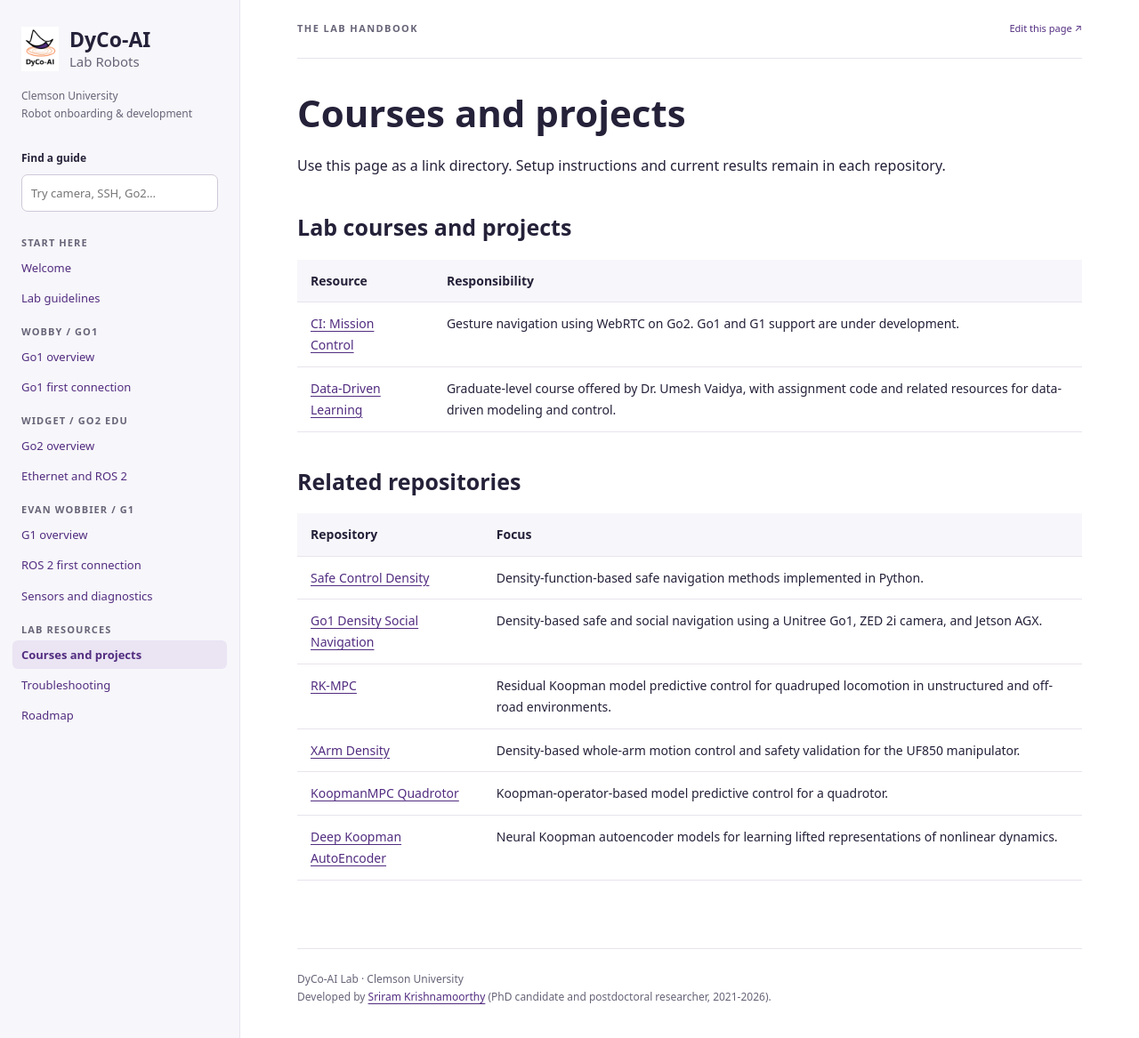
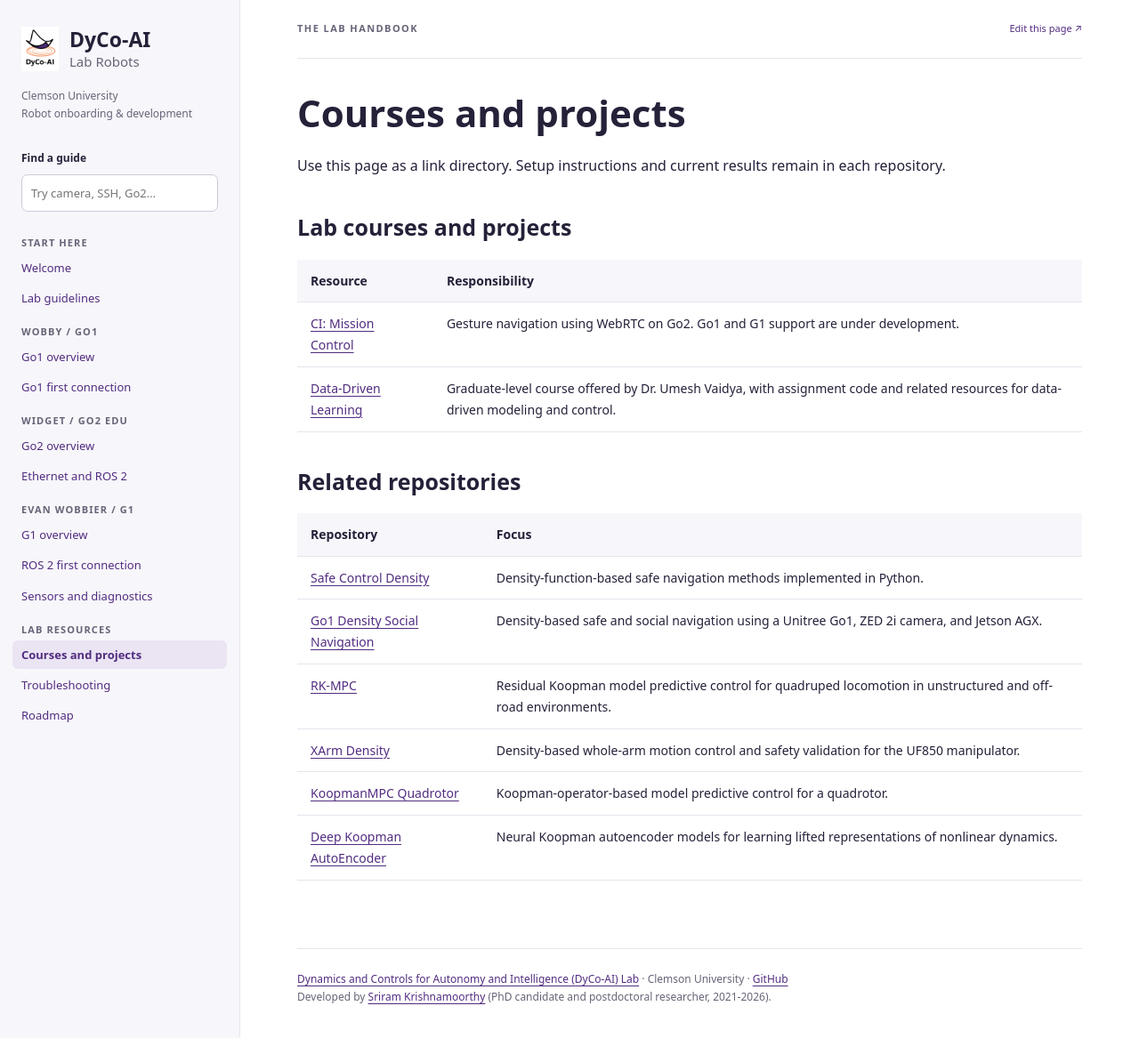
Before and after one commit to DyCo-AI/lab-robots, a Jekyll site: the page built from docs/learning.md, in a window 1280 px wide and 1167 px high. Shown: the whole window at 89% size. Built offline with Jekyll 4.4.1, drawn with Linux system fonts in a browser that asks for light colours.

Commit message:
Expand and link the DyCo-AI lab name

```diff
--- a/docs/_layouts/default.html
+++ b/docs/_layouts/default.html
@@ -30,7 +30,7 @@
   <div class="page-shell">
     <div class="topline"><span>THE LAB HANDBOOK</span><a href="https://github.com/DyCo-AI/lab-robots/blob/main/docs/{{ page.path }}">Edit this page ↗</a></div>
     <main id="main" tabindex="-1"><article>{{ content }}</article></main>
-    <footer>DyCo-AI Lab · Clemson University<br>Developed by <a href="https://www.linkedin.com/in/sriramsundarks/">Sriram Krishnamoorthy</a> (PhD candidate and postdoctoral researcher, 2021-2026).</footer>
+    <footer><a href="https://dyco-ai.github.io/dycoailab_web/">Dynamics and Controls for Autonomy and Intelligence (DyCo-AI) Lab</a> · Clemson University · <a href="https://github.com/DyCo-AI">GitHub</a><br>Developed by <a href="https://www.linkedin.com/in/sriramsundarks/">Sriram Krishnamoorthy</a> (PhD candidate and postdoctoral researcher, 2021-2026).</footer>
   </div>
 </body>
 </html>
```
Also changed, not shown: docs/index.md (+1 -1 lines).
